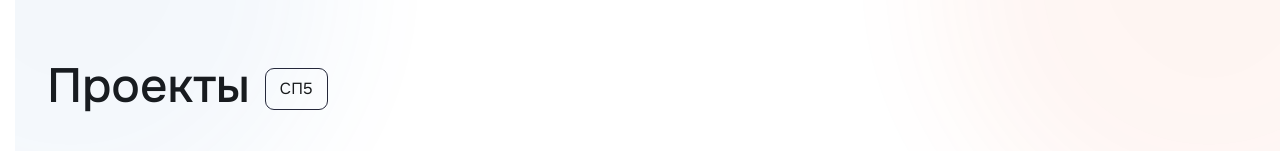
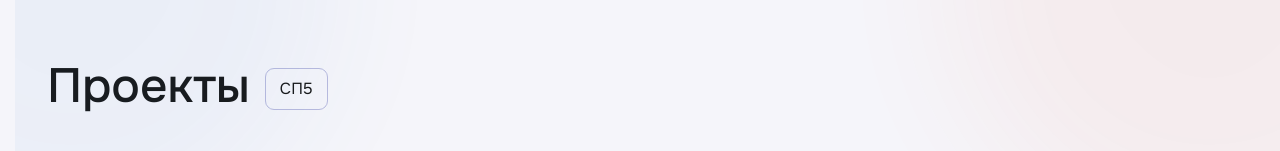
Before and after one commit to j0u1/www, a Next.js app: page / in a window 1280 px wide. Shown: the part 782-933 px from the top of the page. Built offline with nearby package versions, Linux system fonts and the light colour scheme.

Commit message:
fix(Styles): update color variables for improved theme consistency

```diff
--- a/app/globals.css
+++ b/app/globals.css
@@ -1,13 +1,13 @@
 @import "tailwindcss";
 
 :root {
-  --background: #ffffff;
+  --background: #f5f5fa;
   --foreground: #171717;
-  --secondary: #252637;
+  --secondary: #b8bade;
   --accent: #4d8ff3;
   --additional: #737373;
-  --button: #1e1f2e;
-  --button-foreground: #222335;
+  --button: #5d65d6;
+  --button-foreground: #494fbd;
 }
 
 
@@ -17,8 +17,8 @@
   --secondary: #252637;
   --accent: #4d8ff3;
   --additional: #d4d4d4;
-  --button: #1e1f2e;
-  --button-foreground: #222335;
+  --button: #212335;
+  --button-foreground: #282b42;
 }
 
 
@@ -32,13 +32,17 @@
   --color-button-foreground: var(--button-foreground)
 }
 
-* {
+html,
+body {
+  background: var(--background);
+  color: var(--foreground);
+}
+
+html {
+  overflow-x: hidden;
   scrollbar-gutter: stable both-edges;
 }
 
-html {
-  background: var(--background);
-  color: var(--foreground);
+body {
   font-family: Onest, Arial, Helvetica, sans-serif;
-  overflow-x: hidden;
 }
```
